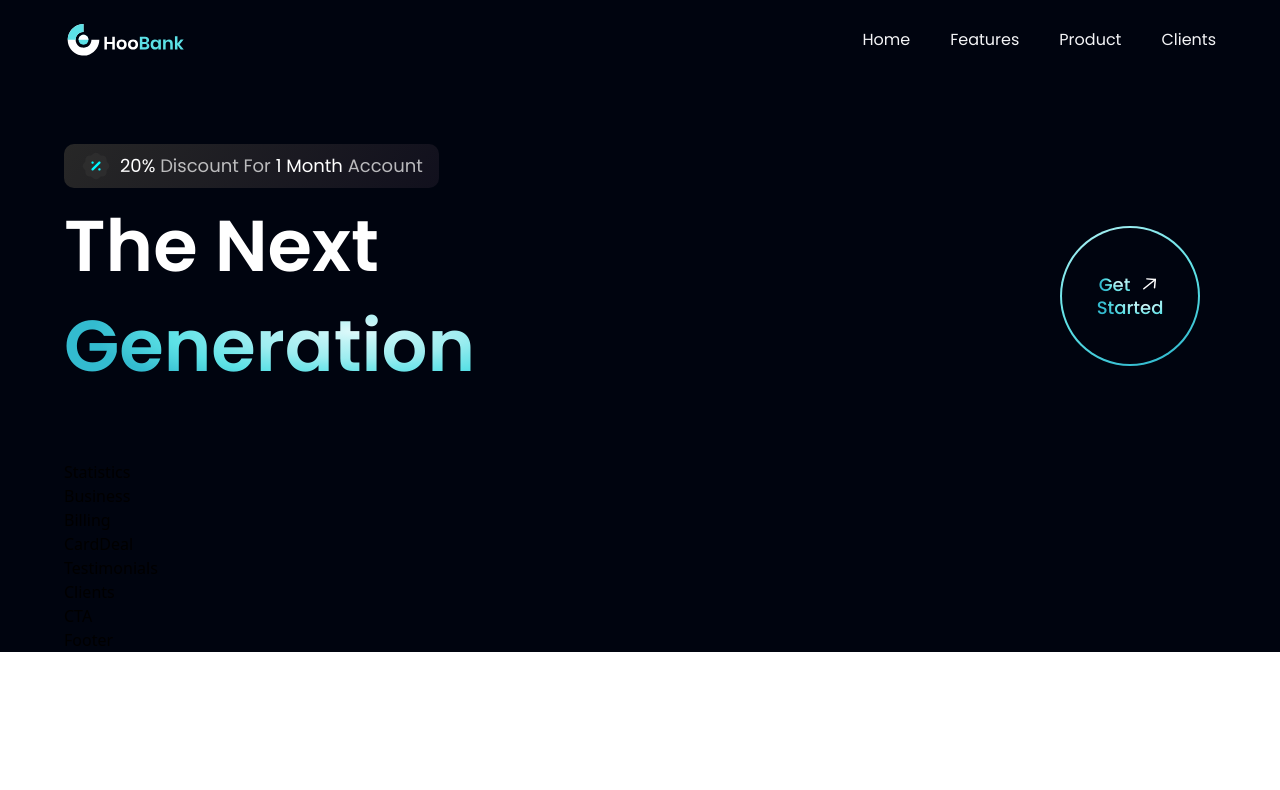
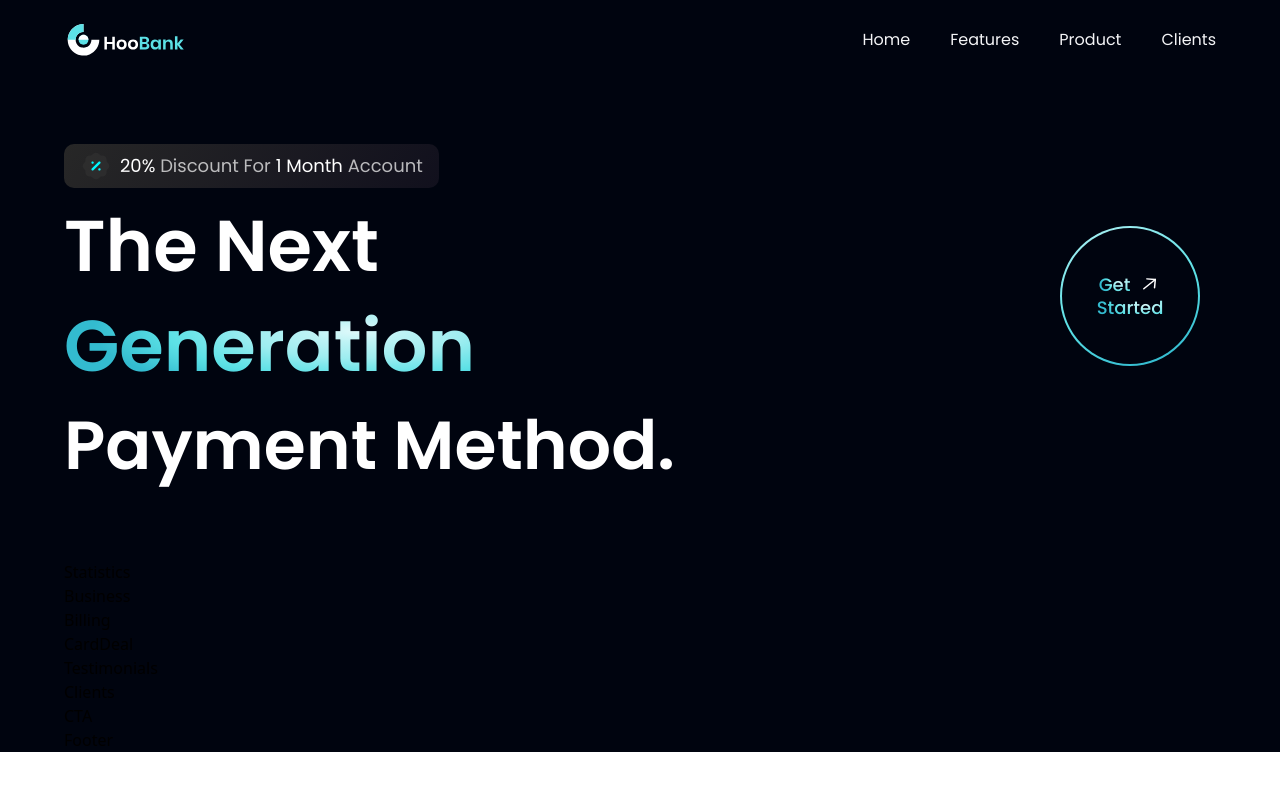
Before and after one commit to Tochukwu-Nwosu/hoobank-app, a React (Vite) app: page / in a window 1280 px wide. Shown: the top 790 px of the page. Built offline with nearby package versions, Linux system fonts and the light colour scheme.

Commit message:
updated Hero section

```diff
--- a/src/components/Hero.jsx
+++ b/src/components/Hero.jsx
@@ -22,6 +22,9 @@ const Hero = () => (
           <GetStarted />
         </div>
       </div>
+
+      <h1 className="font-poppins font-semibold text-white text-[52px] leading-[75px] ss:text-[68px] ss:leading-[100px]">Payment Method.</h1>
+
     </div>
   </section>
 )
```
